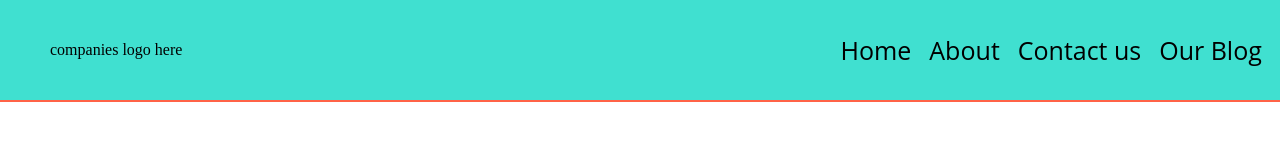
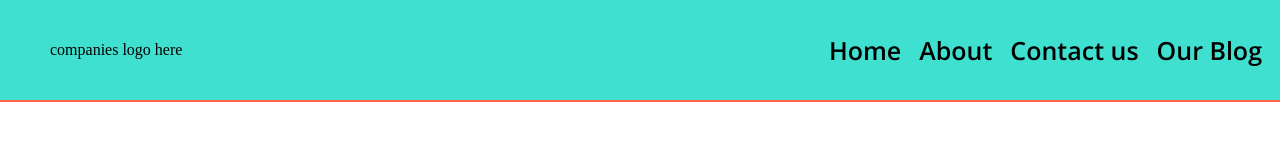
Before and after one commit to robertobirijnr/flex-box-tutorials, a plain HTML site: page Day-2/index.html in a window 1280 px wide. Drawn offline with nearby package versions, Linux system fonts and the light colour scheme.

Commit message:
day two changes

```diff
--- a/Day-2/index.html
+++ b/Day-2/index.html
@@ -1,12 +1,16 @@
 <!DOCTYPE html>
 <html lang="en">
+
 <head>
     <meta charset="UTF-8">
     <meta http-equiv="X-UA-Compatible" content="IE=edge">
     <meta name="viewport" content="width=device-width, initial-scale=1.0">
     <link rel="stylesheet" href="style.css">
+    <link rel="preconnect" href="https://fonts.gstatic.com">
+    <link href="https://fonts.googleapis.com/css2?family=Open+Sans:wght@600&display=swap" rel="stylesheet">
     <title>Flex Box</title>
 </head>
+
 <body>
 
 
@@ -24,4 +28,5 @@
     </nav>
 
 </body>
+
 </html>
```
Lines whose indentation alone changed are shown as unchanged.
